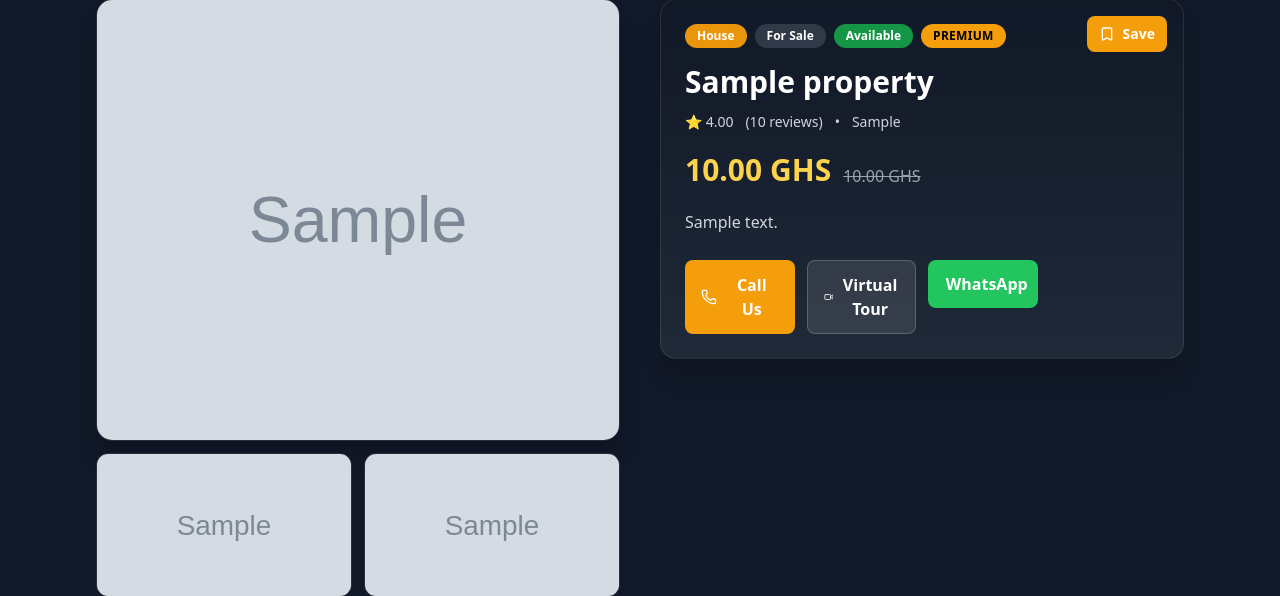
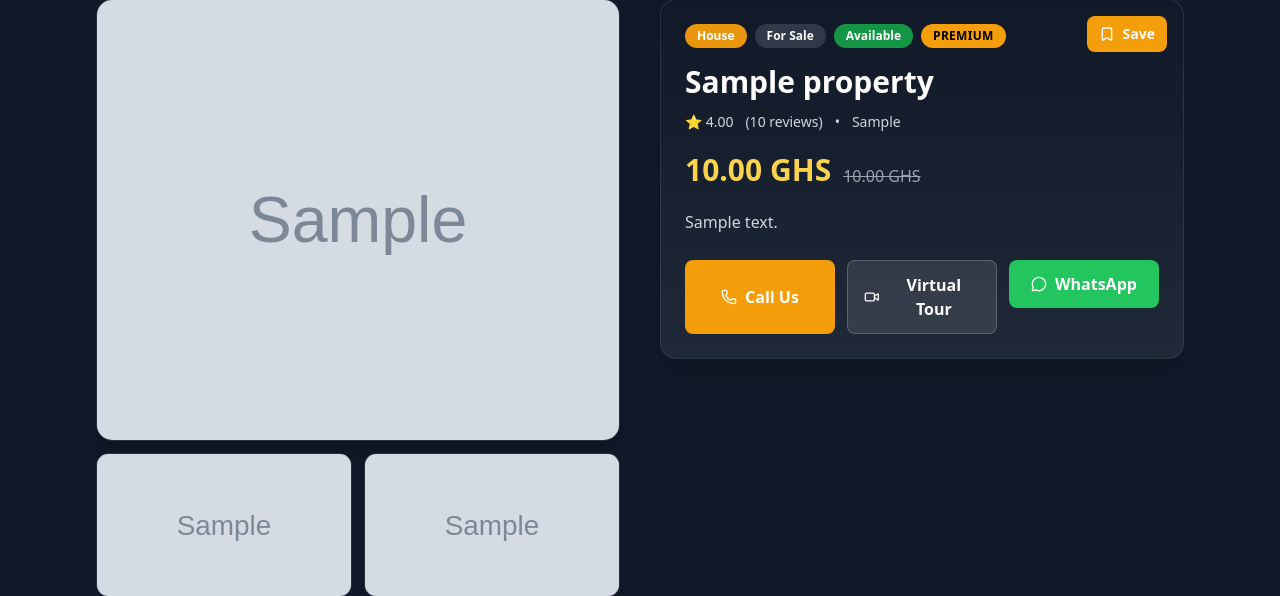
Before and after one commit to Lil-whills/aurox, a Django app: page /propertydetail/1/ in a window 1280 px wide. Shown: the part 147-743 px from the top of the page. Run offline with Django 5.2, Linux system fonts and the light colour scheme; tables that the repository leaves empty hold one stand-in row (values such as "Sample post"); grey boxes marked "Sample" are stand-in pictures; some libraries are stand-ins or nearby versions.

Commit message:
fixed cols

```diff
--- a/backend/templates/bookmark.html
+++ b/backend/templates/bookmark.html
@@ -57,7 +57,7 @@
                 <span class="text-amber-300 font-semibold text-lg">{{ property.price }} GHS</span>
                 <span class="text-xs text-gray-400">Saved {{ bookmark.saved_at|date:"M d, Y" }}</span>
               </div>
-              <div class="grid grid-cols-1 sm:grid-cols-3 gap-2">
+              <div class="grid grid-cols-1 sm:grid-cols-2 gap-2">
                 <a href="{{ property.virtual_tour_url|default:default_virtual_tour_url }}" target="_blank" rel="noopener noreferrer" class="w-full bg-amber-500 hover:bg-amber-600 text-white font-bold py-2 px-4 rounded-lg transition text-center flex items-center justify-center gap-2">
                   <i data-lucide="video" class="w-4 h-4"></i>
                   <span>Virtual Tour</span>
--- a/backend/templates/propertydetail.html
+++ b/backend/templates/propertydetail.html
@@ -92,7 +92,7 @@
 
           <p class="mt-5 text-gray-300 leading-7 text-left">{{ property.description }}</p>
 
-          <div class="mt-6 grid grid-cols-1 sm:grid-cols-4 gap-3">
+          <div class="mt-6 grid grid-cols-1 sm:grid-cols-3 gap-3">
             <a href="tel:+233557011094" class="text-center bg-amber-500 hover:bg-amber-600 text-white font-bold py-3 px-4 rounded-lg transition flex items-center justify-center gap-2">
               <i data-lucide="phone" class="w-4 h-4"></i>
               <span>Call Us</span>
```
